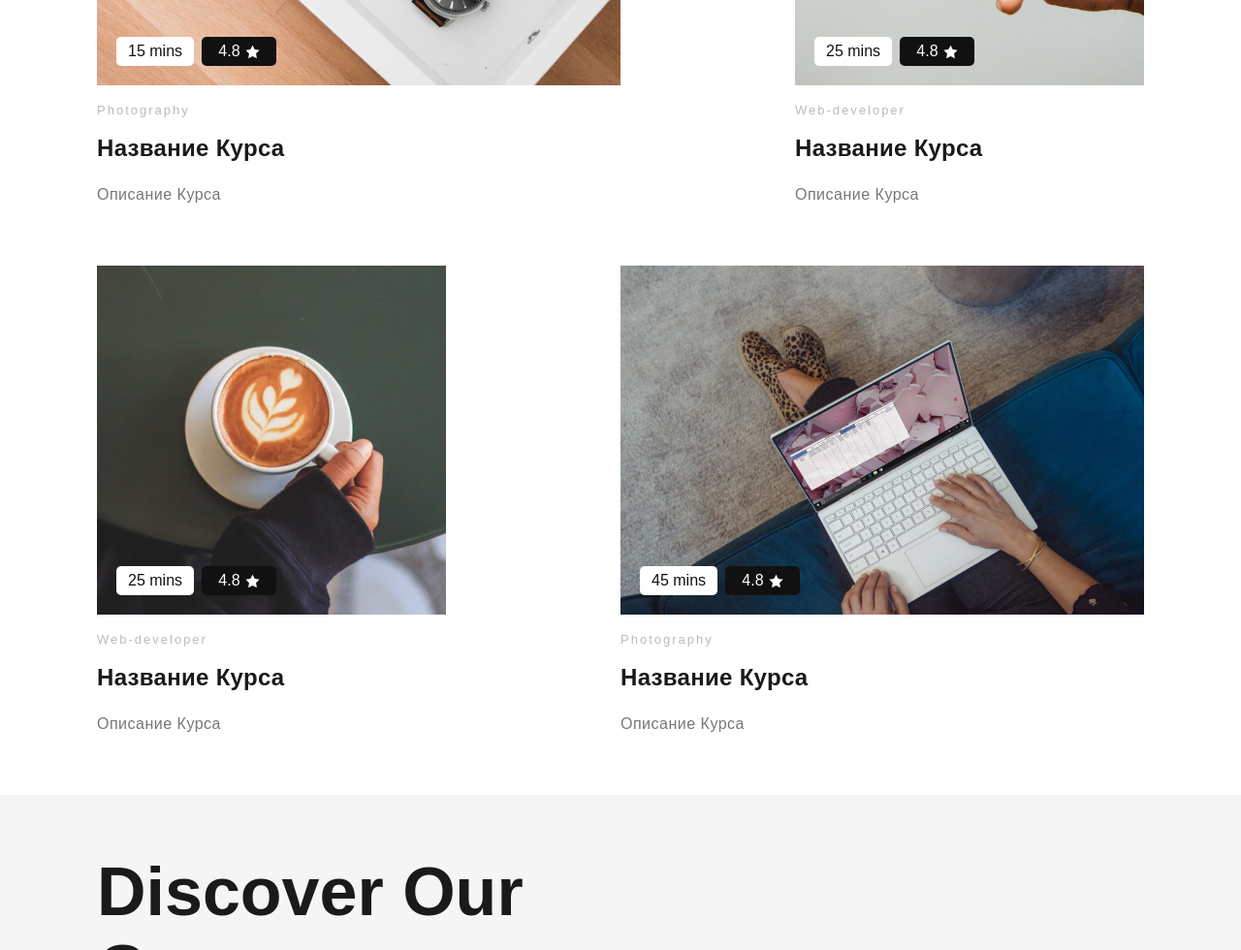
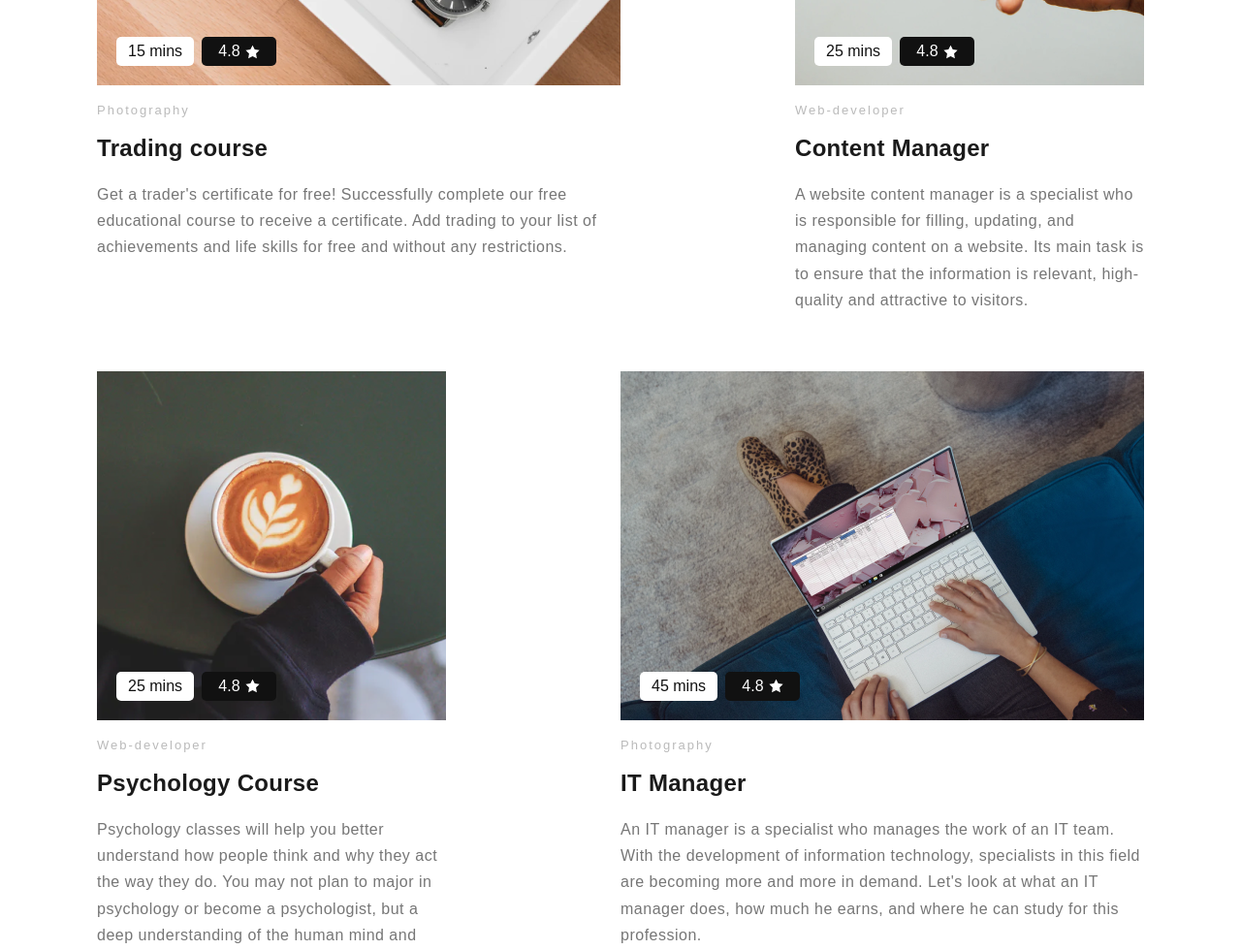
Before and after one commit to Ilkham-10/site-courses, a plain HTML site: page index.html in a window 1280 px wide. Shown: the part 1820-2800 px from the top of the page at 97% size. Drawn offline with nearby package versions, Linux system fonts and the light colour scheme; no server answers.

Commit message:
add courses

```diff
--- a/index.html
+++ b/index.html
@@ -29,8 +29,8 @@
             </nav>
 
             <section class="header-title">
-            <span class="header-subtitle-text">featured class</span>
-            <h1 class="header-title-text">The role of User Interface Designer</h1>
+            <span class="header-subtitle-text">Featured Class</span>
+            <h1 class="header-title-text">the role of User Interface Designer</h1>
 
             <a href="#" class="join">
                 <img src="./img/icons/arrow.svg" alt="">
@@ -48,9 +48,7 @@
                     <div class="about-text-wrapper">
                         <span class="about-subtitle-text">About</span>
                         <p class= "about-desc">
-                            quis nostrud exerication ullamco
-                            laboris nisi ut aliquip ex ea commodo
-                            consequat. Duis aute irure dolor in
+                            welcome to our musical courses!
                         </p>
                     </div>
 
@@ -107,9 +105,10 @@
                         <div class="info-container">
                             <h4 class="course-category">Photography</h4>
 
-                            <h2 class="course-title">Название Курса</h2>
+                            <h2 class="course-title">Trading course</h2>
 
-                            <p class="course-desk">Описание Курса</p>
+                            <p class="course-desk">Get a trader's certificate for free! Successfully complete our free educational course to receive a certificate.
+                                                    Add trading to your list of achievements and life skills for free and without any restrictions.</p>
                         </div>
                     </div>
 
@@ -125,9 +124,11 @@
                         <div class="info-container">
                             <h4 class="course-category">Web-developer</h4>
 
-                            <h2 class="course-title">Название Курса</h2>
+                            <h2 class="course-title">Content Manager</h2>
 
-                            <p class="course-desk">Описание Курса</p>
+                            <p class="course-desk">A website content manager is a specialist who is responsible for filling, updating, and managing content on a website.
+                                    Its main task is to ensure that the information is relevant,
+                                    high-quality and attractive to visitors.</p>
                         </div>
                     </div>
                 </section>
@@ -145,9 +146,11 @@
                         <div class="info-container">
                             <h4 class="course-category">Web-developer</h4>
 
-                            <h2 class="course-title">Название Курса</h2>
+                            <h2 class="course-title">Psychology Course</h2>
 
-                            <p class="course-desk">Описание Курса</p>
+                            <p class="course-desk">Psychology classes will help you better understand how people think and why they
+                                    act the way they do. You may not plan to major in psychology or become a psychologist,
+                                    but a deep understanding of the human mind and behavior can help you in almost any field. It will also help you understand yourself better!</p>
                         </div>
                     </div>
 
@@ -163,9 +166,11 @@
                         <div class="info-container">
                             <h4 class="course-category">Photography</h4>
 
-                            <h2 class="course-title">Название Курса</h2>
+                            <h2 class="course-title">IT Manager</h2>
 
-                            <p class="course-desk">Описание Курса</p>
+                            <p class="course-desk">An IT manager is a specialist who manages the work of an IT team.
+                                    With the development of information technology, specialists in this field are becoming more and more in demand.
+                                    Let's look at what an IT manager does, how much he earns, and where he can study for this profession.</p>
                         </div>
                     </div>
                 </section>
```
